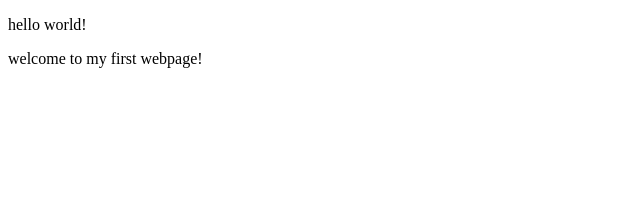
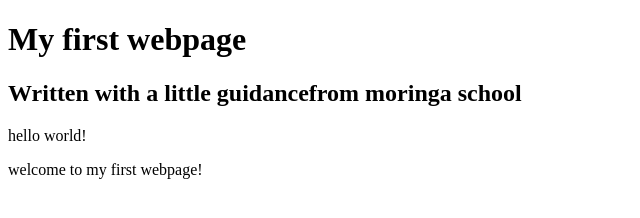
Before and after one commit to faithkoske/first-webpage, a plain HTML site: page my-first-webpage.html in a window 1280 px wide. Shown: the whole page, without its empty margins (0-640 px from the left). Drawn offline with Linux system fonts and the light colour scheme.

Commit message:
add header block elements

```diff
--- a/my-first-webpage.html
+++ b/my-first-webpage.html
@@ -4,6 +4,10 @@
     <title>My first webpage!</title>
   </head>
   <body>
+    <h1> My first webpage </h1>
+    <h2> Written with a little guidancefrom moringa school</h2>
+
+
     <p>hello world!</p>
     <p>welcome to my first webpage!</p>
   </body>
```
